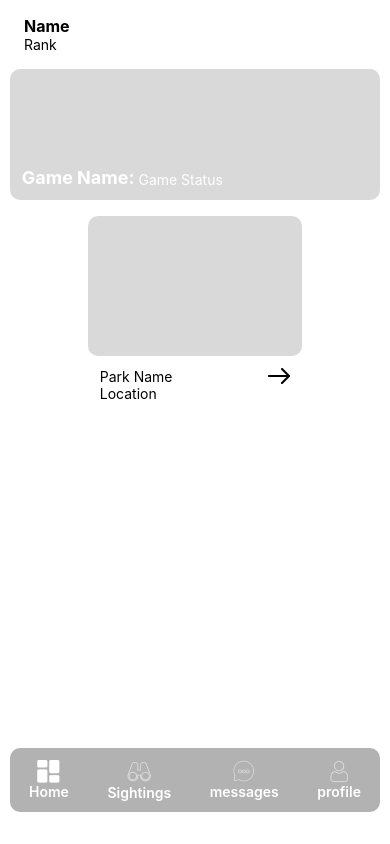
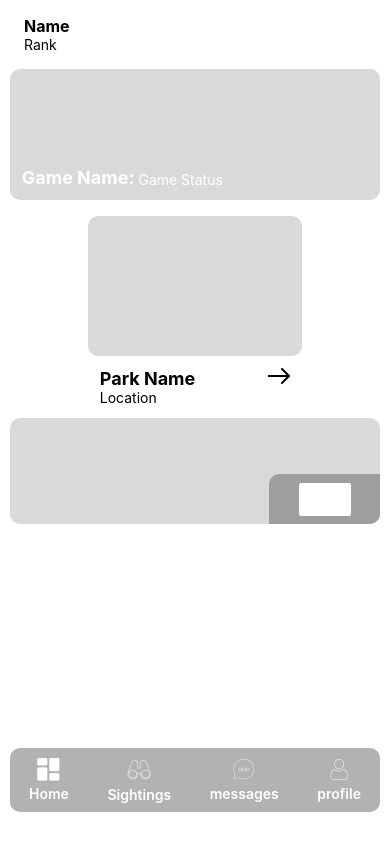
Before and after one commit to ChrisJoshRoberts/bushbingo-2.0, a React Native app: screen / in a window 390 px wide. Built offline with nearby package versions, Linux system fonts and the light colour scheme.

Commit message:
creating AnimalCard component

```diff
--- a/App.tsx
+++ b/App.tsx
@@ -4,6 +4,7 @@ import NavBar from './components/NavBar';
 import ProfileHeader from './components/ProfileHeader';
 import GamesCard from './components/GamesCard';
 import ParkCard from './components/ParkCard';
+import AnimalCard from './components/AnimalCard';
 
 
 export default function App() {
@@ -12,6 +13,7 @@ export default function App() {
       <ProfileHeader />
       <GamesCard />
       <ParkCard />
+      <AnimalCard />
       <NavBar />
       <StatusBar style="auto" />
     </SafeAreaView>
--- /dev/null
+++ b/components/AnimalCard.tsx
@@ -0,0 +1,24 @@
+import { StyleSheet, View } from "react-native"
+import CardButton from "./CardButton"
+
+
+const AnimalCard = () => {
+  return (
+    <View style={styles.animalCardContainer}>
+      <CardButton title="View" />
+    </View>
+  )
+}
+
+export default AnimalCard
+
+const styles = StyleSheet.create({
+  animalCardContainer: {
+    width: '95%',
+    backgroundColor: '#D9D9D9',
+    borderRadius: 10,
+    flex: 0.2,
+    flexShrink: 0,
+    minHeight: 100,
+  }
+})
--- /dev/null
+++ b/components/CardButton.tsx
@@ -0,0 +1,32 @@
+import { Alert, Button, StyleSheet, View } from "react-native"
+import { CardButtonProps } from "../types/types"
+
+
+const CardButton = ({title}: CardButtonProps) => {
+  return (
+    <View style={styles.button}>
+      <Button
+        title={title}
+        color={'#fff'}
+        onPress={() => Alert.alert('Button Pressed')}
+      />
+    </View>
+  )
+}
+
+export default CardButton
+
+const styles = StyleSheet.create({
+  button: {
+    position: 'absolute',
+    bottom: 0,
+    right: 0,
+    width: '30%',
+    height: 50,
+    justifyContent: 'center',
+    alignItems: 'center',
+    borderTopLeftRadius: 10,
+    borderBottomRightRadius: 10,
+    backgroundColor: '#9E9E9E',
+  }
+})
--- a/components/GamesCard.tsx
+++ b/components/GamesCard.tsx
@@ -23,6 +23,7 @@ const styles = StyleSheet.create({
     backgroundColor: '#D9D9D9',
     borderRadius: 10,
     flex: 0.2,
+    flexShrink: 0,
     minHeight: 100,
     justifyContent: 'flex-end',
   },
--- a/components/NavIcon.tsx
+++ b/components/NavIcon.tsx
@@ -12,8 +12,6 @@ const NavIcon = ({title , image} : NavIconProps) => {
       <Pressable onPress={onPressHandler}>
         <Image
           source={image}
-          width={20}
-          height={20}
           style={styles.icon}
         />
       </Pressable>
@@ -31,6 +29,7 @@ const styles = StyleSheet.create({
     alignItems: 'center',
   },
   navTitle: {
+    marginTop: 4,
     color: '#fff',
     fontWeight: 600
   },
--- a/components/ParkCard.tsx
+++ b/components/ParkCard.tsx
@@ -1,5 +1,4 @@
 import { Image, Pressable, StyleSheet, Text, View } from "react-native"
-
 
 const ParkCard = () => {
   return (
@@ -7,7 +6,7 @@ const ParkCard = () => {
       <View style={styles.parkImage}></View>
       <View style={styles.parkDetails}>
         <View>
-          <Text>Park Name</Text>
+          <Text style={styles.parkTitle}>Park Name</Text>
           <Text>Location</Text>
         </View>
         <View>
@@ -39,6 +38,10 @@ const styles = StyleSheet.create({
     padding: 12,
     flexDirection: 'row',
     justifyContent: 'space-between',
+  },
+  parkTitle: {
+    fontSize: 18,
+    fontWeight: 700
   }
 
 })
--- a/types/types.ts
+++ b/types/types.ts
@@ -4,3 +4,7 @@ export interface NavIconProps {
   title: string,
   image: ImageSourcePropType;
 }
+
+export interface CardButtonProps {
+  title: string;
+}
```
